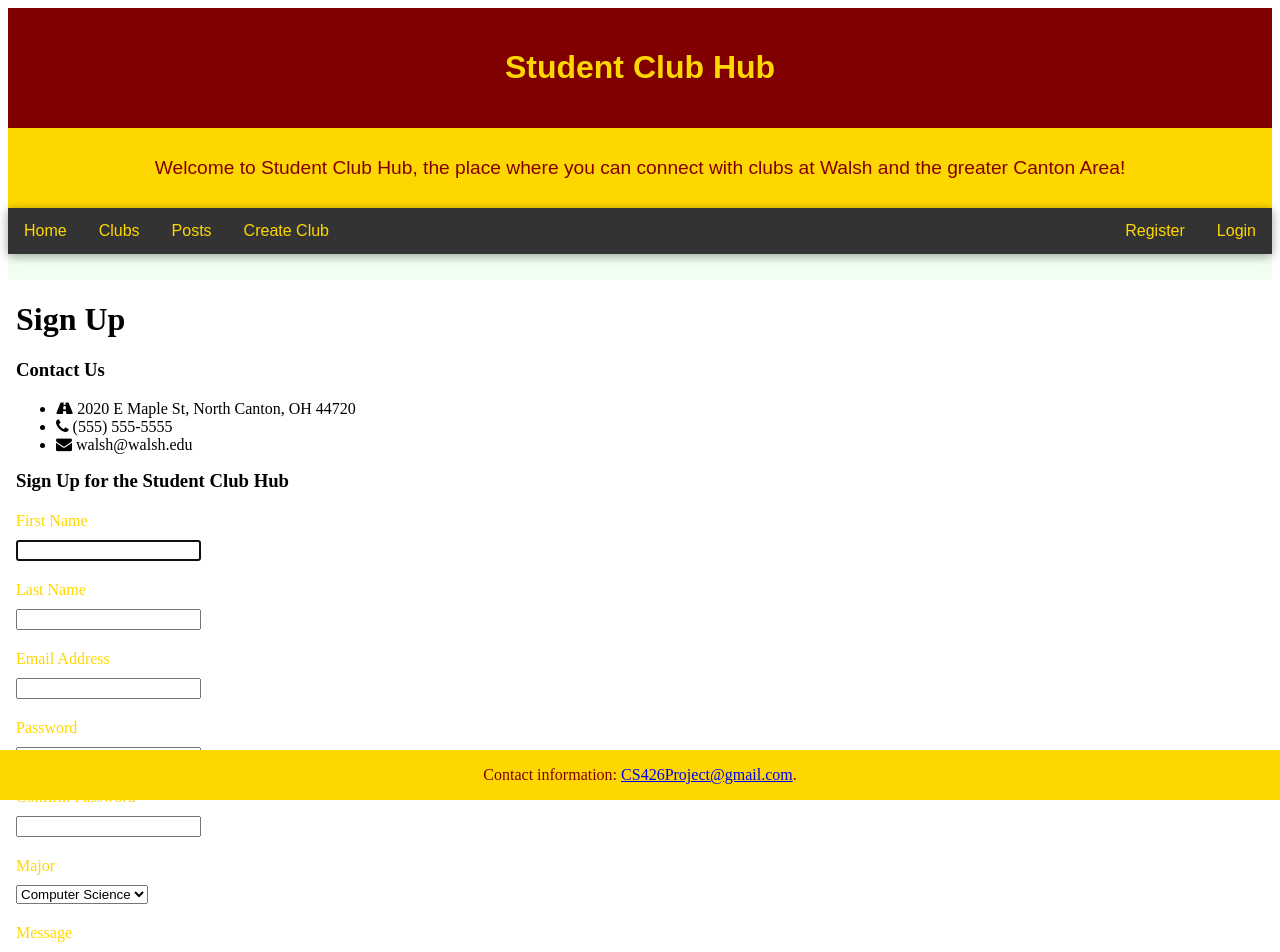
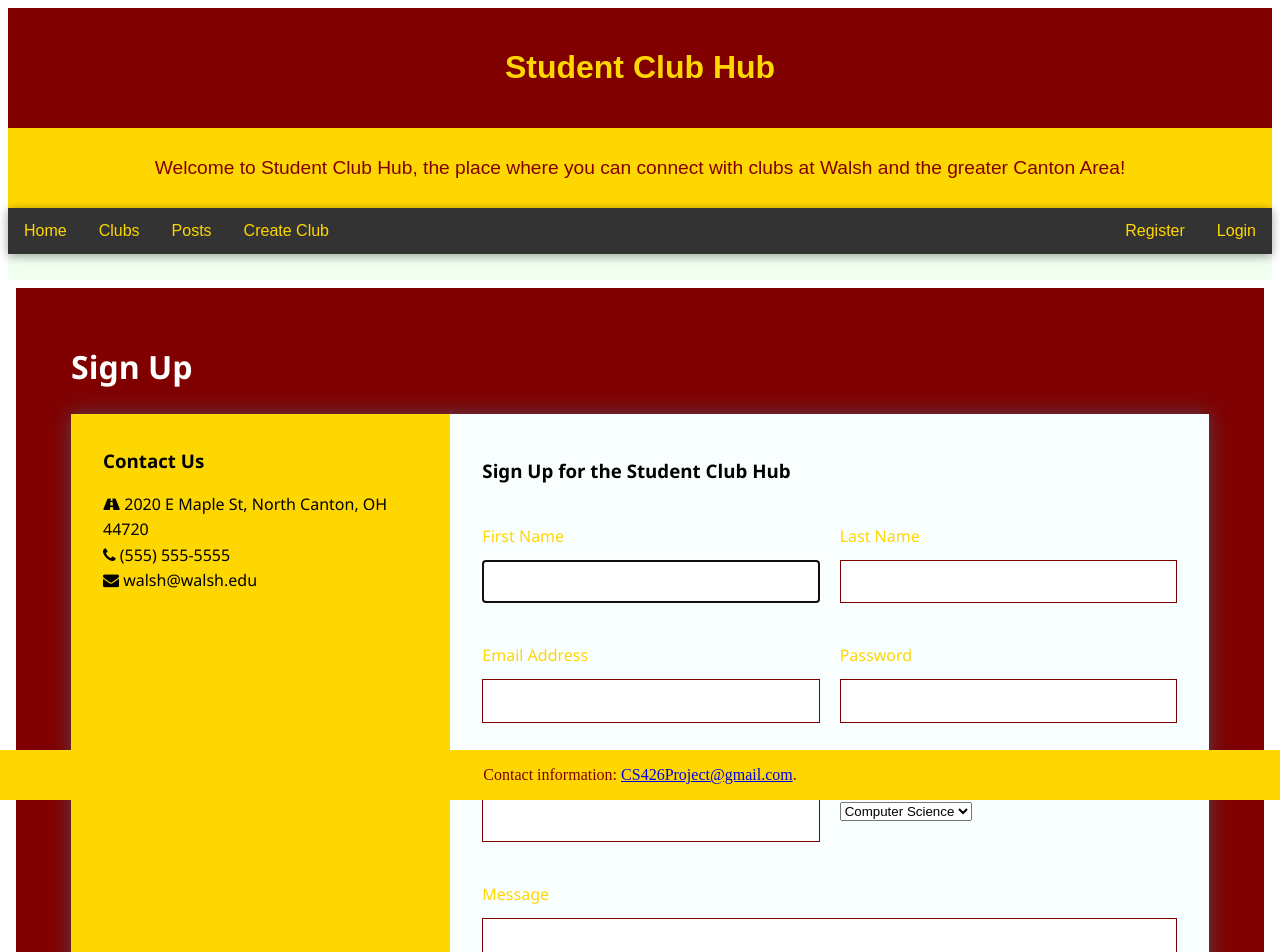
Before and after one commit to NathanQ24/StudentClubHub, a Vue app: page /register in a window 1280 px wide. Shown: the top 952 px of the page. Built offline with nearby package versions, Linux system fonts and the light colour scheme; no server answers.

Commit message:
Update Register.vue

```diff
--- a/src/components/Register.vue
+++ b/src/components/Register.vue
@@ -159,3 +159,112 @@
 };
 
 </script>
+
+<style scoped>
+*{
+  box-sizing: border-box;
+}
+
+body{
+  background: maroon;
+  color: black;
+  line-height:1.6;
+  font-family: 'Segoe UI', Tahoma, Geneva, Verdana, sans-serif;
+  padding:1em;
+}
+
+.container{
+  max-width:1170px;
+  margin-left:auto;
+  margin-right:auto;
+  padding:1em;
+}
+
+ul{
+  list-style: none;
+  padding:0;
+}
+
+.brand{
+  text-align: center;
+}
+
+.brand span{
+  color:#fff;
+}
+
+.wrapper{
+  box-shadow: 0 0 20px 0 rgba(72,94,116,0.7);
+}
+
+.wrapper > *{
+  padding: 1em;
+}
+
+.company-info{
+  background:gold;
+}
+
+.company-info h3, .company-info ul{
+  text-align: center;
+  margin:0 0 1rem 0;
+}
+
+.contact{
+  background:#f9feff;
+}
+
+/* FORM STYLES */
+.contact form{
+  display: grid;
+  grid-template-columns: 1fr 1fr;
+  grid-gap:20px;
+}
+
+.contact form label{
+  display:block;
+}
+
+.contact form p{
+  margin:0;
+}
+
+.contact form .full{
+  grid-column: 1 / 3;
+}
+
+.contact form button, .contact form input, .contact form textarea{
+  width:100%;
+  padding:1em;
+  border:1px solid maroon;
+}
+
+.contact form button{
+  background:gold;
+  border:0;
+  text-transform: uppercase;
+}
+
+.contact form button:hover,.contact form button:focus{
+  background:maroon;
+  color:#fff;
+  outline:0;
+  transition: background-color 2s ease-out;
+}
+
+/* LARGE SCREENS */
+@media(min-width:700px){
+  .wrapper{
+    display: grid;
+    grid-template-columns: 1fr 2fr;
+  }
+
+  .wrapper > *{
+    padding:2em;
+  }
+
+  .company-info h3, .company-info ul, .brand{
+    text-align: left;
+  }
+}
+</style>
```
